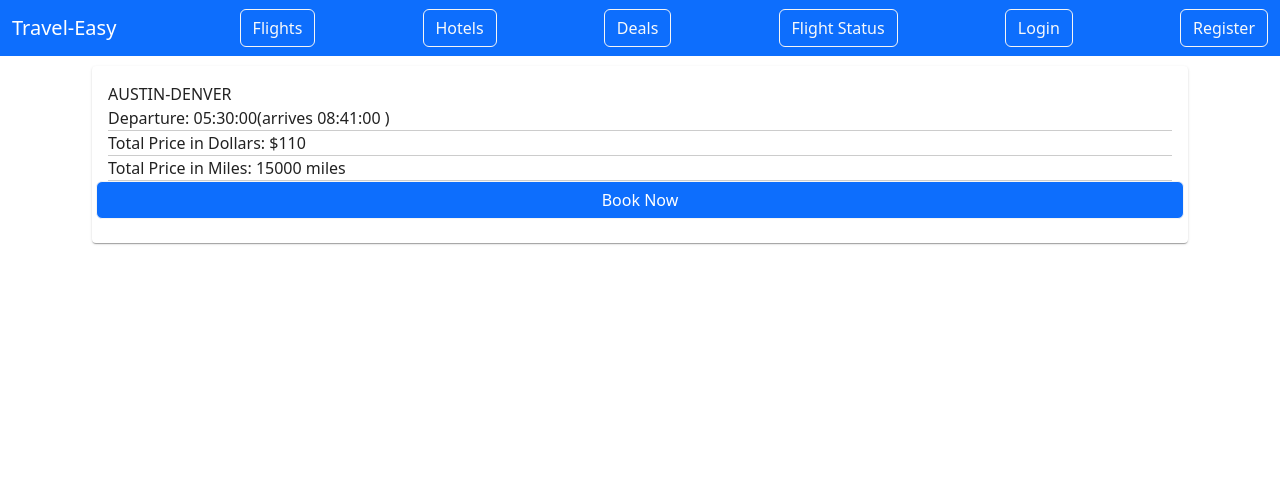
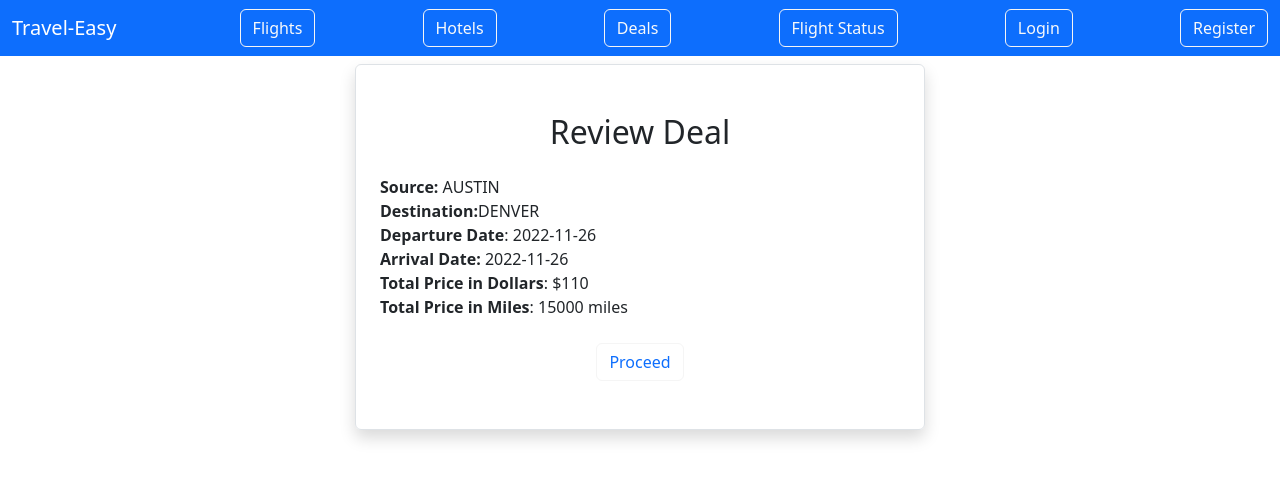
Before and after one commit to aoc38/Travel-Easy-frontend, a React (Create React App) app: page /dealsdetails/1 in a window 1280 px wide. Shown: the top 480 px of the page. Built offline with nearby package versions, Linux system fonts and the light colour scheme; what axios-oauth-client would draw is missing.

Commit message:
Updated Deals

```diff
--- a/src/Components/Deals/Dealsdetails.js
+++ b/src/Components/Deals/Dealsdetails.js
@@ -1,13 +1,18 @@
 import React from 'react';
 import Card from "@mui/material/Card";
 import CardContent from '@mui/material/CardContent';
-import { Link, useParams } from "react-router-dom";
+import { Link, useLocation, useParams } from "react-router-dom";
 import "../Flights/flightdetails.css";
 import { getFlightById } from '../Flights/flight-service';
 
 
-function Dealsdetails() {
+function Dealsdetails(props) {
 
+    const location=useLocation();
+    const isMiles = location.state?.isMiles;
+
+
+    console.log(isMiles);
     //getting logged in user from local storage
     let loggedinUser = JSON.parse(localStorage.getItem("user-info"));
     console.warn(loggedinUser);
@@ -38,43 +43,36 @@ function Dealsdetails() {
     }
     return (
         <div className='container'>
-            <Card style={{ margin: 10 }}>
-                <CardContent>
+
                     <div className="row">
-                        <div className="col-md-12">
+                        <div className='col-md-6 offset-md-3 border rounded p-4 mt-2 shadow'>
+                           <div className='text-center m-4'>  <h2> Review Deal</h2> </div>
                             <div className="title">
+                                <span className='text-bold'>Source: </span>
                                 <span className="fromto">{flight.departureCityName}</span>
-                                {"-"}
+                            </div>
+                            <div className ="title">
+                                <span className ='text-bold'> Destination:</span>
                                 <span>{flight.arrivalCityName}</span>
-                                </div>
+                            </div>
+                            <div className="title">
+                                <span className='text-bold'>Departure Date</span>{": "}
+                                <span>{flight.departureDate}</span>
+                            </div>
+                            <div className="title">
+                                <span className='text-bold'>Arrival Date: </span><span> {flight.arrivalDate} </span>
 
-                        </div>
+                            </div>
+                            <div className="title">
+                                <span className='text-bold'>Total Price in Dollars</span>{": "}
+                                <span>${getTotalPrice(flight)}</span>
+                            </div>
+                            <div className="title">
+                                <span className='text-bold'>Total Price in Miles</span>{": "}
+                                <span>{getTotalPrice_miles(flight)} miles</span>
+                            </div>
 
 
-                        <div className='col-md-12'>
-                            <div className="brdr-btm">
-                                <span>Departure</span>{": "}
-
-                                <span>{flight.departureTime}</span>
-                                <span>{"("}</span><span>arrives {flight.arrivalTime} </span><span>{")"}</span>
-
-                            </div>
-                        </div>
-
-
-                        <div className='col-md-12'>
-                            <div className="brdr-btm">
-                                <span>Total Price in Dollars</span>{": "}
-                                <span>${getTotalPrice(flight)}</span>
-                            </div>
-                        </div>
-
-                        <div className='col-md-12'>
-                            <div className="brdr-btm">
-                                <span>Total Price in Miles</span>{": "}
-                                <span>{getTotalPrice_miles(flight)} miles</span>
-                            </div>
-                        </div>
 
                         {
 
@@ -85,14 +83,13 @@ function Dealsdetails() {
                                 </>
                                 :
                                 <>
-                                    <Link to="/loginuser" className='btn btn-primary'>Book Now</Link>
+                                   <div className='text-center'> <Link to="/loginuser" className='btn btn-outline-primary m-4'>Proceed</Link></div>
                                 </>
                         }
+                    </div>
+                    </div>
 
-                    </div>
-                </CardContent>
-            </Card>
-        </div>
+       </div>
     );
 }
 
--- a/src/Components/Deals/SearchDeals.js
+++ b/src/Components/Deals/SearchDeals.js
@@ -16,7 +16,7 @@ import {
   getLocations,
   getFlights,
 } from "../../services/flight/amadeus-api-service";
-var flightsJsonData = require('../DummyDataFiles/FlightsDummy/FlightSearchData.json');
+var flightsJsonData = require("../DummyDataFiles/FlightsDummy/FlightSearchData.json");
 
 function SearchDeal() {
   const [source, setSource] = useState("");
@@ -26,7 +26,7 @@ function SearchDeal() {
   const [disableButton, setDisableButton] = useState(true);
   const [destination, setDestination] = useState("");
   const [minPrice, setMinPrice] = useState(0);
-  const [maxPrice, setMaxPrice] = useState(1000000);
+  const [maxPrice, setMaxPrice] = useState(0);
   const [departureDate, setDepartureDate] = useState("");
   const [returnDate, setReturnDate] = useState("");
   const [value, setValue] = useState("");
@@ -82,34 +82,36 @@ function SearchDeal() {
       destination: destination,
       departureDate: departureDate,
       returnDate: returnDate,
-      minPrice:minPrice,
-      maxPrice:maxPrice,
+      minPrice: minPrice,
+      maxPrice: maxPrice,
       filterBy: filterBy,
     };
     let response = await getDealsSearchReq(request);
-    console.log("response from 108 in search flight : ",response);
-    let deals =response;
-
-
+    console.log("response from 108 in search flight : ", response);
+    let deals = response;
 
     console.log("deals", deals);
     setDeals(deals);
     setShowList(true);
-  }
-
-
+  };
 
   function getDealsSearchReq(request) {
     // TODO make a REST call to backend and get data for testing using JSON file
 
     let data = JSON.parse(JSON.stringify(flightsJsonData));
-  console.log("Data:",data, "Request:",request);
-  if (request.filterBy && request.filterBy === 'Price: High to Low') {
-    data = data.sort((a, b) => a.deals_price - b.deals_price)
-  } else if (request.filterBy && request.filterBy === 'Price: Low to high') {
+    console.log("Data:", data, "Request:", request);
+    if (request.filterBy && request.filterBy === "Price: High to Low") {
+      data = data.sort((a, b) => a.deals_price - b.deals_price);
+    } else if (request.filterBy && request.filterBy === "Price: Low to high") {
       data = data.sort((a, b) => b.deals_price - a.deals_price);
     }
-  return data.data.filter((obj) => obj.deals_price > request.minPrice && obj.deals_price <request.maxPrice);
+    return data.data.filter(
+      (obj) =>
+        (obj.deals_price > request.minPrice) &&
+        (obj.deals_price < request.maxPrice )&&
+       (obj.departureCityName === request.source.address.cityName) &&
+        (obj.arrivalCityName === request.destination.address.cityName)
+    );
   }
   const disableSearchBtn = () => {
     if (
@@ -239,7 +241,6 @@ function getDealsSearchReq(request) {
                 value={getFilterStrategies()}
                 onChange={onFilterSelected}
               />
-
               <DealsList deals={deals} />
             </div>
           ) : (
--- a/src/Components/Deals/dealslist.js
+++ b/src/Components/Deals/dealslist.js
@@ -4,6 +4,7 @@ import CardContent from "@mui/material/CardContent";
 import { Link } from "react-router-dom";
 import { parse } from 'tinyduration';
 import "../Flights/flightlist.css";
+import { getDeals, getAirports, getFilterStrategies } from "./deals-service";
 
 function DealsList(props) {
 
@@ -34,11 +35,18 @@ function DealsList(props) {
   return (
     <div className="list-flight">
       {!isValid() ?
+
         <div>No Deals Found</div> :
+
       props.deals.map((flight, i) => {
         return (
+
           <Card style={{ margin: "10px" }} className="card-list">
-
+           <SelectDropdown
+                label="Sort By"
+                value={getFilterStrategies()}
+                onChange={onFilterSelected}
+              />
             <CardContent key={flight.id}>
               <div className="flex-container">
                 <div>
@@ -51,7 +59,7 @@ function DealsList(props) {
                   <h5>${getPrice(flight)}</h5>
 
                   <Link
-                    to={{ pathname: `/dealsdetails/${flight.id}` }}
+                    to={{ pathname: `/dealsdetails/${flight.id}`, state:"isMiles: false"  }}
                     className="btn btn-primary"
                   >
                     Select
@@ -61,7 +69,7 @@ function DealsList(props) {
                   <h5>{getPriceinMiles(flight)} miles</h5>
 
                   <Link
-                    to={{ pathname: `/dealsdetails/${flight.id}` }}
+                    to={{ pathname: `/dealsdetails/${flight.id}`, state:"isMiles: true"}}
                     className="btn btn-primary"
                   >
                     Select
--- a/src/Components/Flights/flightdetails.css
+++ b/src/Components/Flights/flightdetails.css
@@ -1,3 +1,12 @@
 .brdr-btm {
     border-bottom: 1px solid #ccc;
 }
+
+.text-bold{
+    font-weight: bold;
+}
+
+.centered-div
+{
+    align-items: center;
+}
```
Lines whose indentation alone changed are shown as unchanged.
